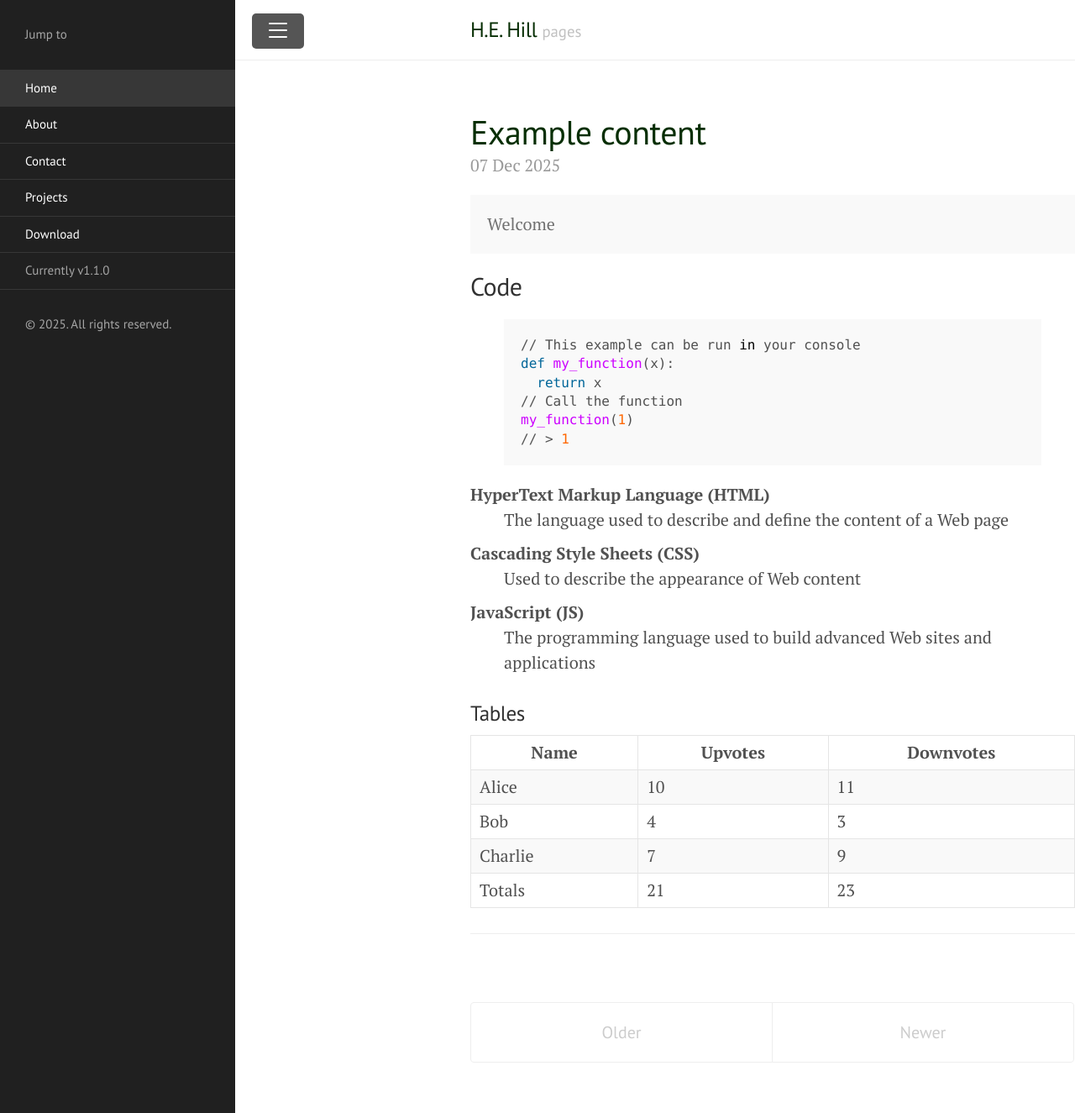
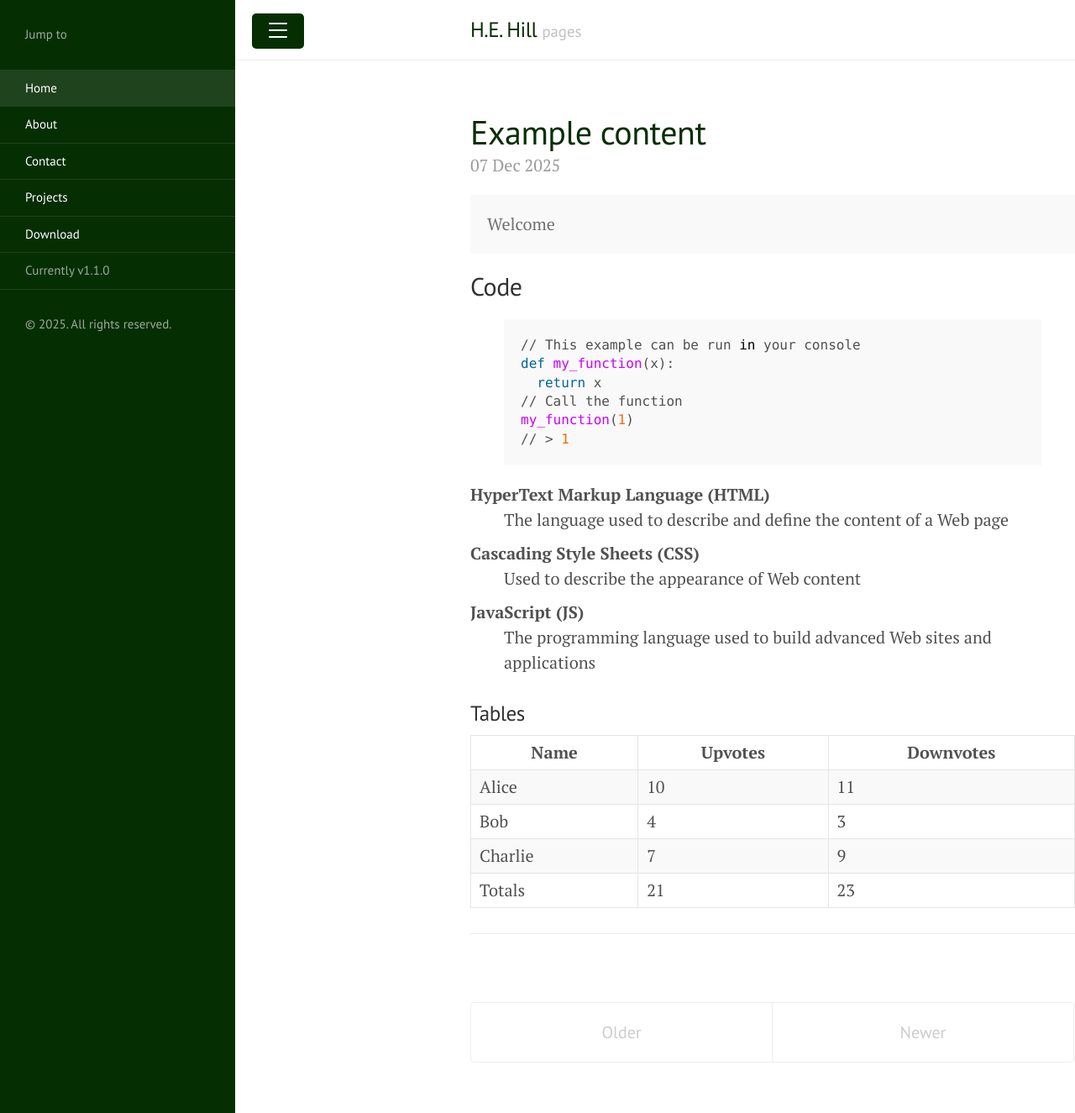
Before and after one commit to hidekihill/hidekihill.github.io, a Jekyll site: the page built from index.html, in a window 1280 px wide and 1325 px high. Shown: the whole window at 84% size. Built offline with Jekyll 4.4.1, drawn with Linux system fonts in a browser that asks for light colours; the list of posts is cut into pages by our own code.

Commit message:
Update lanyon.css

```diff
--- a/public/css/lanyon.css
+++ b/public/css/lanyon.css
@@ -512,7 +512,7 @@ a.pagination-item:hover {
 .theme-base-0e .sidebar,
 .theme-base-0e .sidebar-toggle:active,
 .theme-base-0e #sidebar-checkbox:checked ~ .sidebar-toggle {
-  background-color: #062Ee03;
+  background-color: #062e03;
 }
 .theme-base-0e .container a,
 .theme-base-0e .sidebar-toggle,
```
